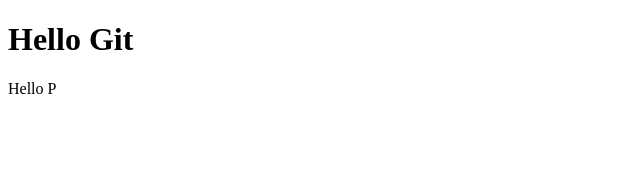
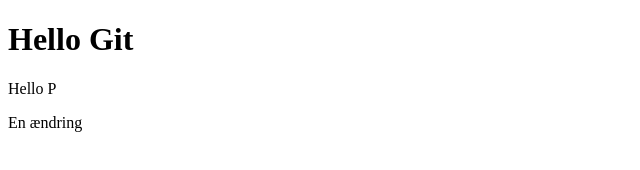
Before and after one commit to McAndersC/HelloGit, a website: page index.html in a window 1280 px wide. Shown: the full height of the page, 0-640 px from the left. Drawn offline with Linux system fonts and the light colour scheme.

Commit message:
Changes Made

```diff
--- a/index.html
+++ b/index.html
@@ -11,6 +11,6 @@
 
     <h1>Hello Git</h1>
     <p>Hello P</p>
-
+    <div>En ændring</div>
 </body>
 </html>
```
